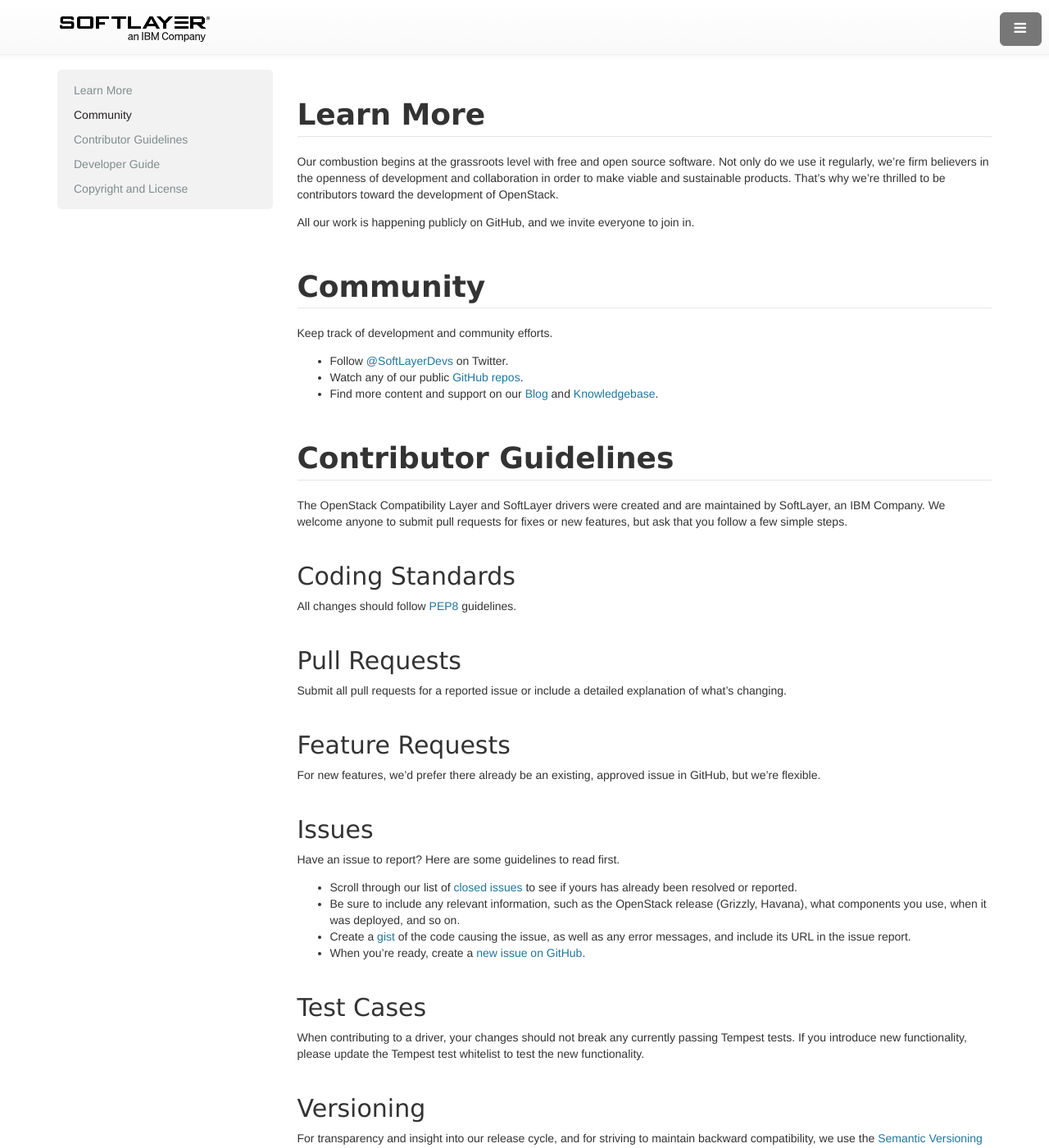
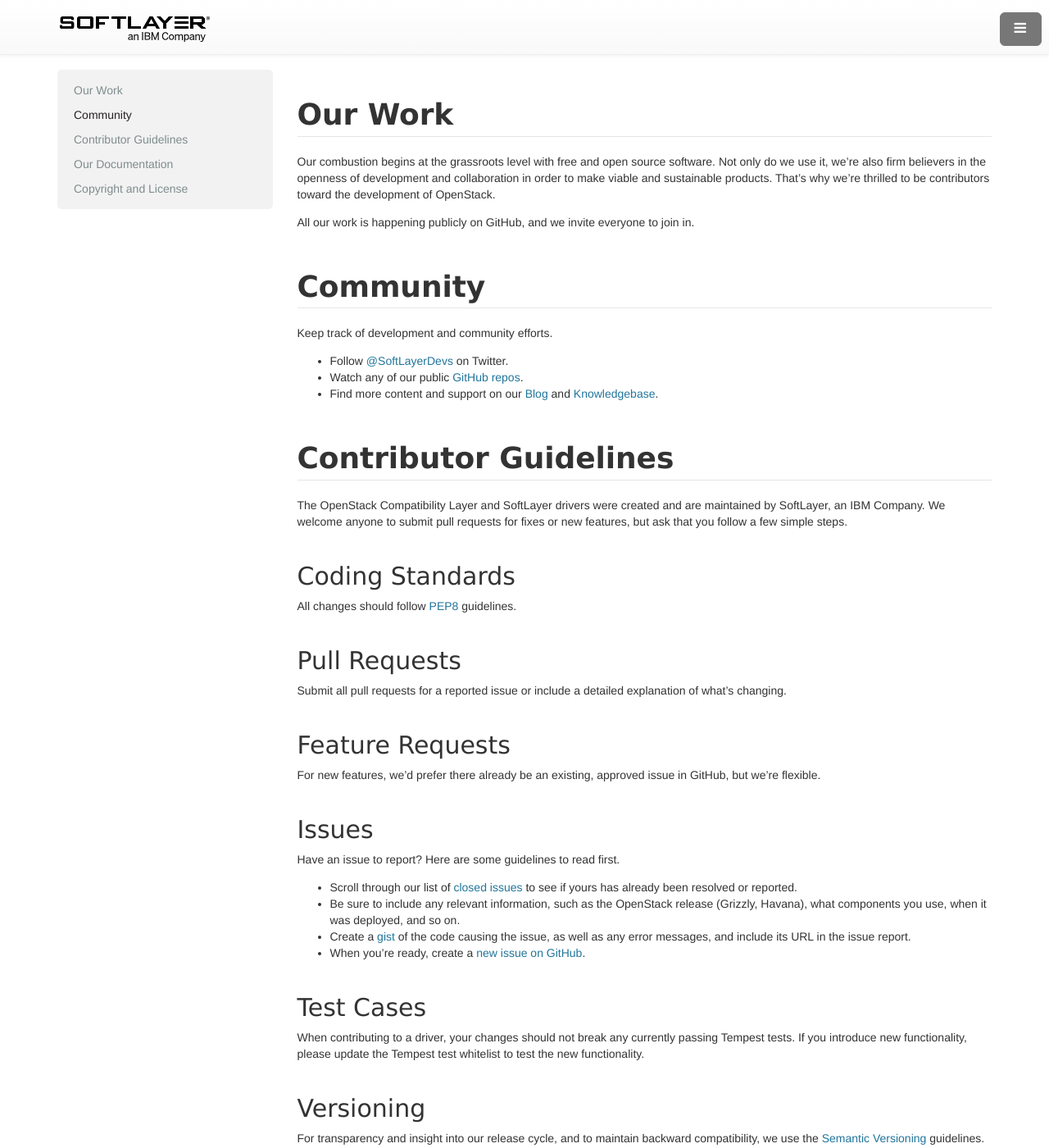
Before and after one commit to softlayer/jumpgate, a Jekyll site: the page built from learn-more.md, in a window 1280 px wide and 1400 px high. Shown: the whole window at 82% size. Built offline with Jekyll 4.4.1, drawn with Linux system fonts in a browser that asks for light colours; some of the changed text lies outside the part shown.

Commit message:
Cook down content by removing anything unnecessary

```diff
--- a/_includes/nav-learn-more.html
+++ b/_includes/nav-learn-more.html
@@ -1,5 +1,5 @@
-<li><a href="#learn_more">Learn More</a></li>
+<li><a href="#our_work">Our Work</a></li>
 <li><a href="#community">Community</a></li>
 <li><a href="#contributor_guidelines">Contributor Guidelines</a></li>
-<li><a href="#developer_guide">Developer Guide</a></li>
+<li><a href="#our_documentation">Our Documentation</a></li>
 <li><a href="#copyright_and_license">Copyright and License</a></li>
--- a/learn-more.md
+++ b/learn-more.md
@@ -5,9 +5,9 @@
 baseurl: "../"
 ---
 
-# Learn More
+# Our Work
 
-Our combustion begins at the grassroots level with free and open source software. Not only do we use it regularly, we’re firm believers in the openness of development and collaboration in order to make viable and sustainable products. That’s why we’re thrilled to be contributors toward the development of OpenStack.
+Our combustion begins at the grassroots level with free and open source software. Not only do we use it, we’re also firm believers in the openness of development and collaboration in order to make viable and sustainable products. That’s why we’re thrilled to be contributors toward the development of OpenStack.
 
 All our work is happening publicly on GitHub, and we invite everyone to join in.
 
@@ -44,15 +44,15 @@
 
 ##  Versioning
 
-For transparency and insight into our release cycle, and for striving to maintain backward compatibility, we use the [Semantic Versioning](http://semver.org) guidelines.
+For transparency and insight into our release cycle, and to maintain backward compatibility, we use the [Semantic Versioning](http://semver.org) guidelines.
 
-This means that releases will be pegged with and follow the `<major>.<minor>.<patch>` format. It also means releases will follow these guidelines:
+This means that each release will be pegged using the `<major>.<minor>.<patch>` format. It also means each release will follow these guidelines:
 
 * Breaking backward compatibility bumps the major (and resets the minor and patch)
 * New additions without breaking backward compatibility bumps the minor (and resets the patch)
 * Bug fixes and misc changes bumps the patch
 
-# Developer Guide
+# Our Documentation
 
 We treat our docs like we treat our code. And like our code, we invite everyone to join in.
 
```
